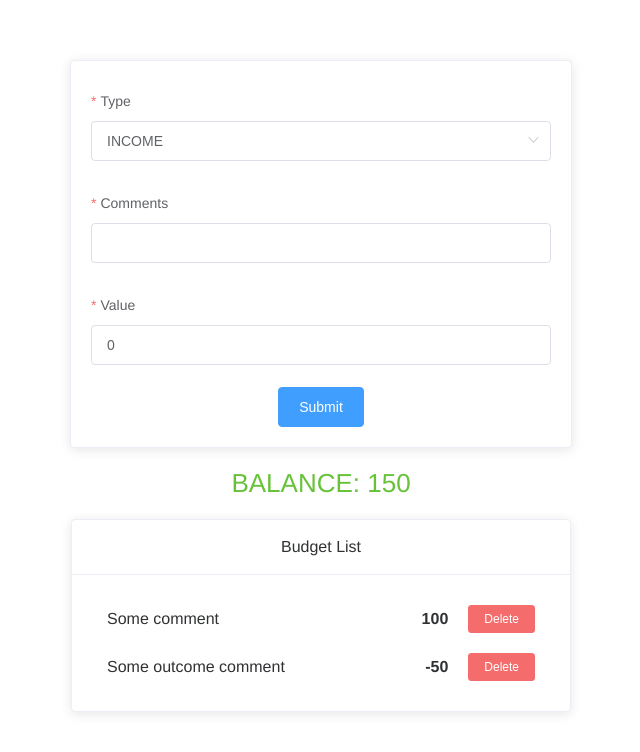
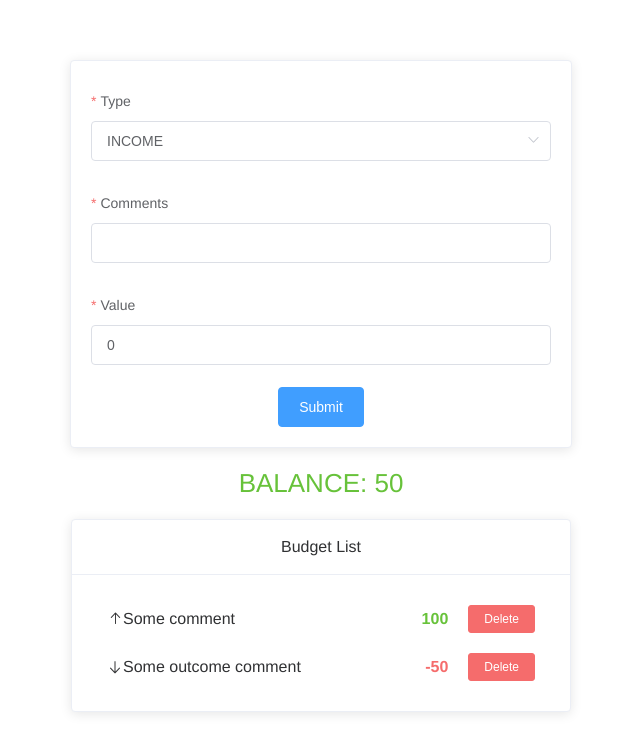
Before and after one commit to kobancheg/Budget-App, a Vue app: page / in a window 1280 px wide. Shown: the top 752 px of the page, without its empty margins (319-959 px from the left). Built offline with nearby package versions, Linux system fonts and the light colour scheme.

Commit message:
added icon item list

```diff
--- a/src/App.vue
+++ b/src/App.vue
@@ -37,11 +37,13 @@ export default {
   }),
   computed: {
     totalBalance() {
-      return Object.values(this.list).reduce(
-        (acc, item) =>
-          item.type === "OUTCOME" ? acc - item.value : acc + item.value,
-        0
-      );
+      return Object.values(this.list).reduce((acc, item) => {
+        if (item.type === "OUTCOME" && item.value > 0) {
+          return acc - item.value;
+        } else {
+          return acc + item.value;
+        }
+      }, 0);
     },
   },
   created() {
@@ -71,4 +73,12 @@ export default {
   color: #2c3e50;
   margin-top: 60px;
 }
+
+.success {
+  color: #67c23a;
+}
+
+.danger {
+  color: #f56c6c;
+}
 </style>
--- a/src/components/BudgetListItem.vue
+++ b/src/components/BudgetListItem.vue
@@ -1,8 +1,9 @@
 <template>
   <div>
     <div class="list-item" v-for="(item, prop) in list" :key="prop">
+      <i :class="[item.value > 0 ? 'el-icon-top' : 'el-icon-bottom']"></i>
       <span class="budget-comment">{{ item.comment }}</span>
-      <span class="budget-value">{{ item.value }}</span>
+      <span class="budget-value" :class="[item.value > 0 ? 'success' : 'danger']">{{ item.value }}</span>
       <ElButton type="danger" size="mini" @click="dialogVisible = true"
         >Delete</ElButton
       >
@@ -37,11 +38,9 @@ export default {
       default: () => ({}),
     },
   },
-  data() {
-    return {
-      dialogVisible: false,
-    };
-  },
+  data: () => ({
+    dialogVisible: false,
+  }),
   methods: {
     handleClose(done) {
       done();
--- a/src/components/TotalBalance.vue
+++ b/src/components/TotalBalance.vue
@@ -1,5 +1,5 @@
 <template>
-  <div class="total-value" :class="colorCount">Balance: {{ total }}</div>
+  <div class="total-value" :class="classObject">Balance: {{ total }}</div>
 </template>
 
 <script>
@@ -12,7 +12,7 @@ export default {
     },
   },
   computed: {
-    colorCount: function () {
+    classObject: function () {
       return this.total > 0 ? "success" : this.total < 0 ? "danger" : "";
     },
   },
@@ -26,12 +26,4 @@ export default {
   padding: 20px;
   text-align: center;
 }
-
-.success {
-  color: #67c23a;
-}
-
-.danger {
-  color: #f56c6c;
-}
 </style>
```
